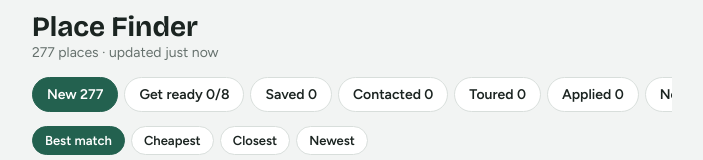
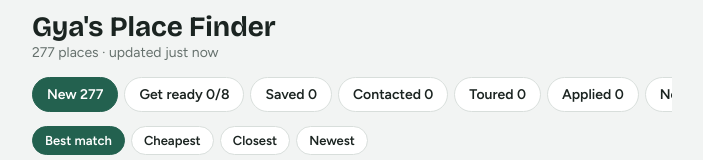
Before and after one commit to ShaneC0/gski, a website: page docs/index.html in a window 1280 px wide. Shown: the top 160 px of the page, without its empty margins (288-991 px from the left). Drawn offline with nearby package versions, Linux system fonts and the light colour scheme.

Commit message:
Rename page to Gya's Place Finder

```diff
--- a/docs/index.html
+++ b/docs/index.html
@@ -3,7 +3,7 @@
 <head>
 <meta charset="utf-8">
 <meta name="viewport" content="width=device-width, initial-scale=1, viewport-fit=cover">
-<title>Place Finder</title>
+<title>Gya's Place Finder</title>
 <link rel="icon" href="data:,">
 <link rel="stylesheet" href="https://fonts.googleapis.com/css2?family=Bricolage+Grotesque:opsz,wght@12..96,700&family=Figtree:wght@400;600;700&display=swap">
 <style>
@@ -70,7 +70,7 @@ dialog textarea { min-height: 200px; resize: vertical; margin-block: 10px }
 <body>
 <main>
   <header>
-    <h1>Place Finder</h1>
+    <h1>Gya's Place Finder</h1>
     <div class="sub" id="sub">Loading listings…</div>
   </header>
   <nav class="tabs" id="tabs" aria-label="Lists"></nav>
```
